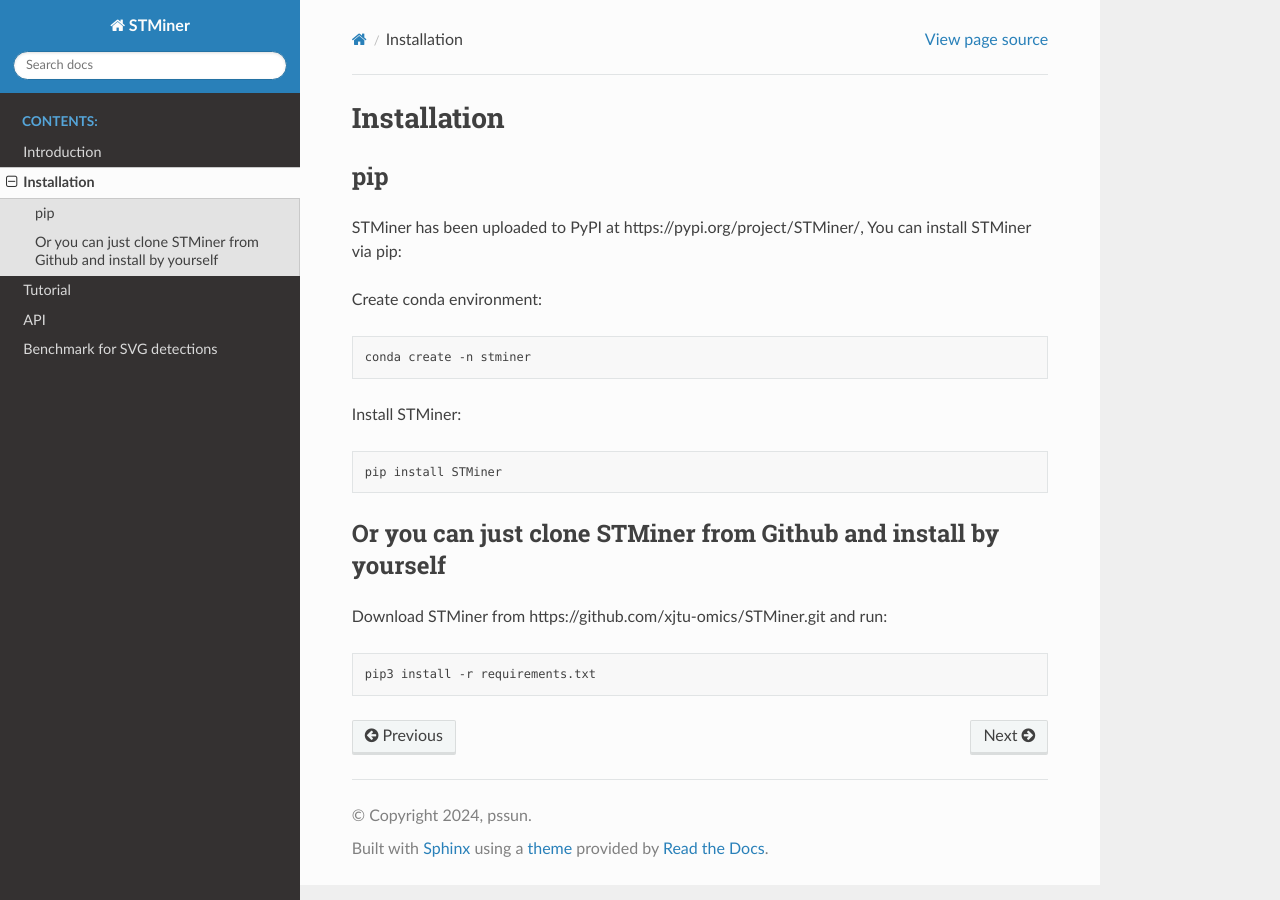
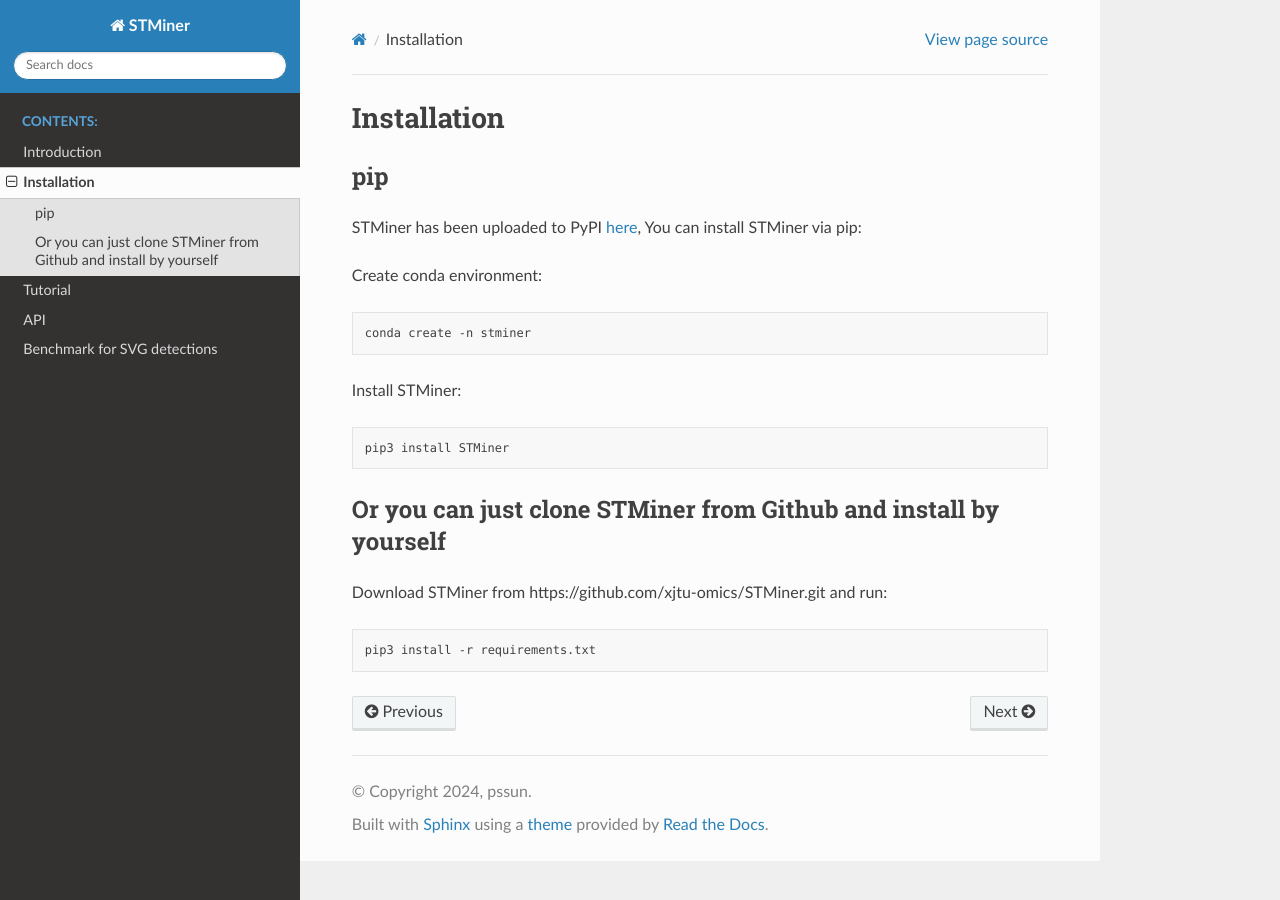
Before and after one commit to PSSUN/STMinerDoc, a Sphinx documentation site: the page built from source/Install/Install.md, in a window 1280 px wide. Built offline with Sphinx 7.4.7 and the Read the Docs theme 2.0.0, drawn with Linux system fonts in a browser that asks for light colours.

Commit message:
Update Install.md

````diff
--- a/source/Install/Install.md
+++ b/source/Install/Install.md
@@ -1,7 +1,7 @@
 # Installation
 
 ## pip
-STMiner has been uploaded to PyPI at https://pypi.org/project/STMiner/, You can install STMiner via pip:
+STMiner has been uploaded to PyPI [here](https://pypi.org/project/STMiner), You can install STMiner via pip:
 
 Create conda environment:
 ```bash
@@ -10,7 +10,7 @@
 
 Install STMiner:
 ```bash
-pip install STMiner
+pip3 install STMiner
 ```
 
 ## Or you can just clone STMiner from Github and install by yourself
````
